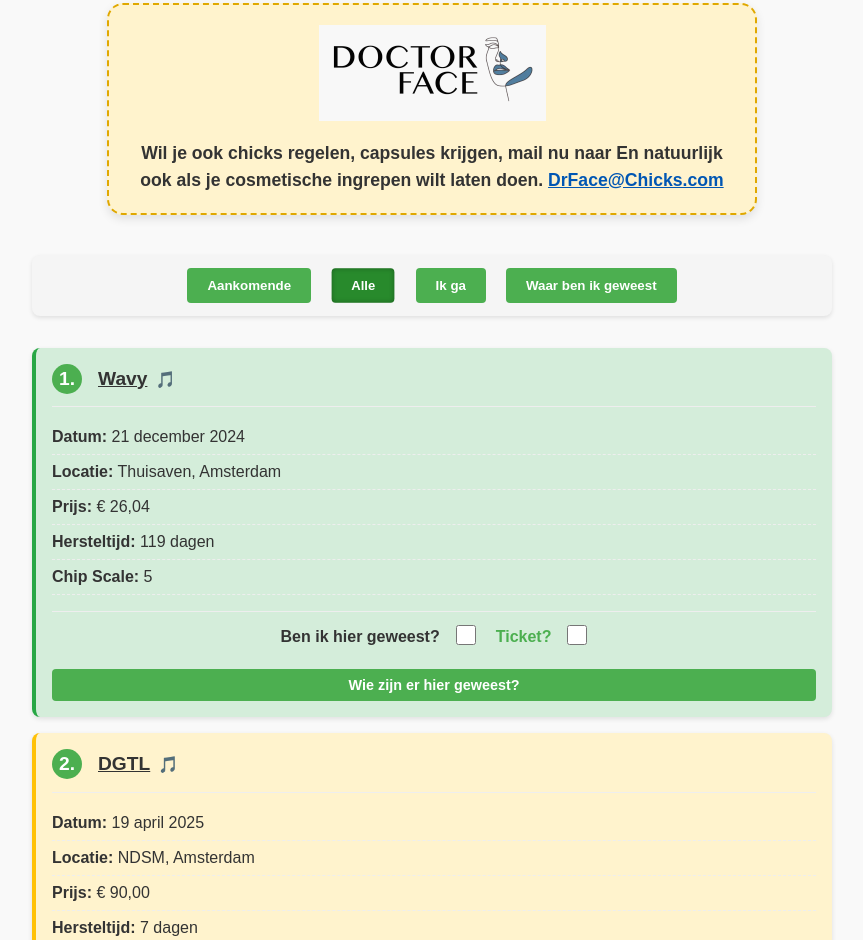
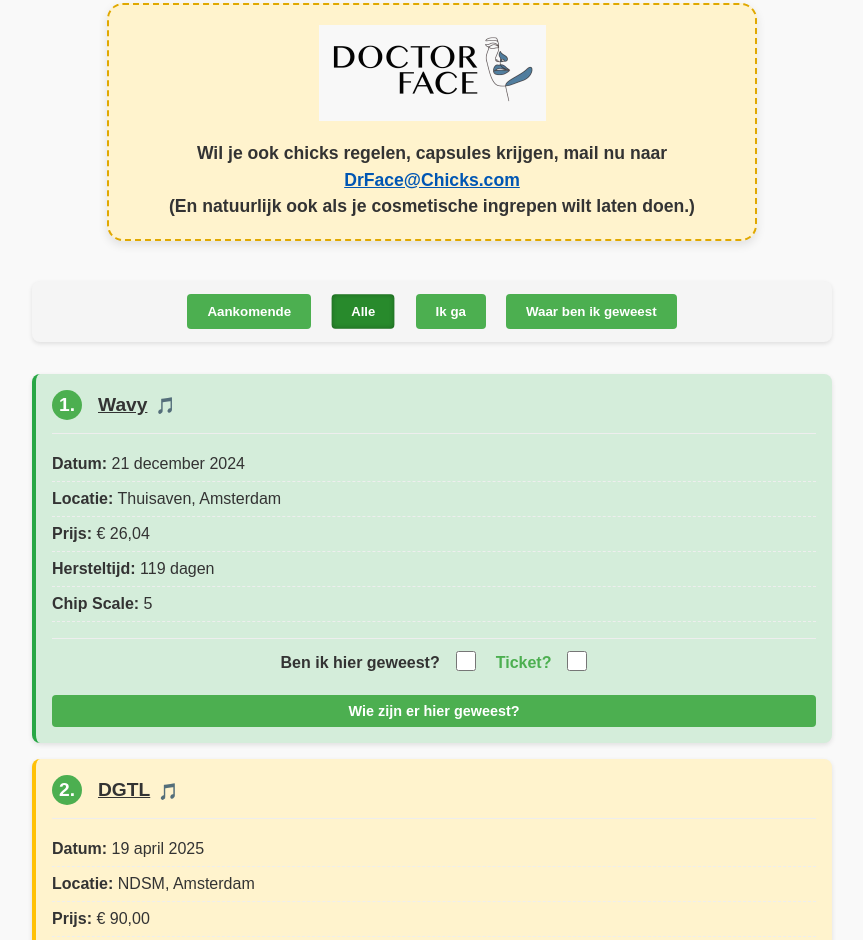
Before and after one commit to Roanh7/Festivalseason25, a website: page agenda/agenda.html in a window 1280 px wide. Shown: the part 1454-2394 px from the top of the page, without its empty margins (208-1071 px from the left). Drawn offline with Linux system fonts and the light colour scheme.

Commit message:
Update changes before force push

```diff
--- a/agenda/agenda.html
+++ b/agenda/agenda.html
@@ -97,9 +97,10 @@
   <img src="/images/doctor-face.png" alt="Advertentie Doctor Face">
   <p>
     Wil je ook chicks regelen, capsules krijgen, mail nu naar
-    En natuurlijk ook als je cosmetische ingrepen wilt laten doen.
     <a href="mailto:DrFace@Chicks.com?subject=Ik heb hulp nodig, Dr. Face!">DrFace@Chicks.com</a>
   </p>
+
+  <p> (En natuurlijk ook als je cosmetische ingrepen wilt laten doen.)</p>
 </div>
 <!-- =================== EINDE GRAP-ADVERTENTIE =================== -->
 
```
